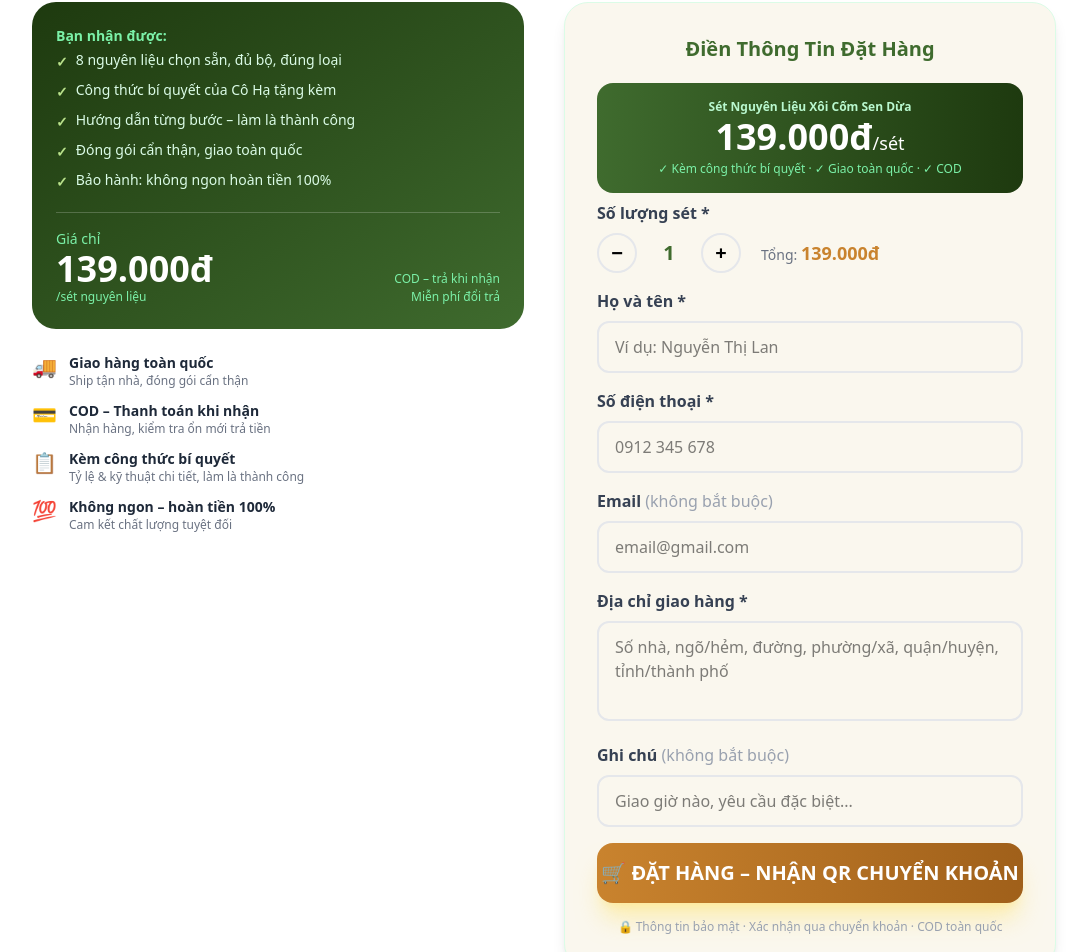
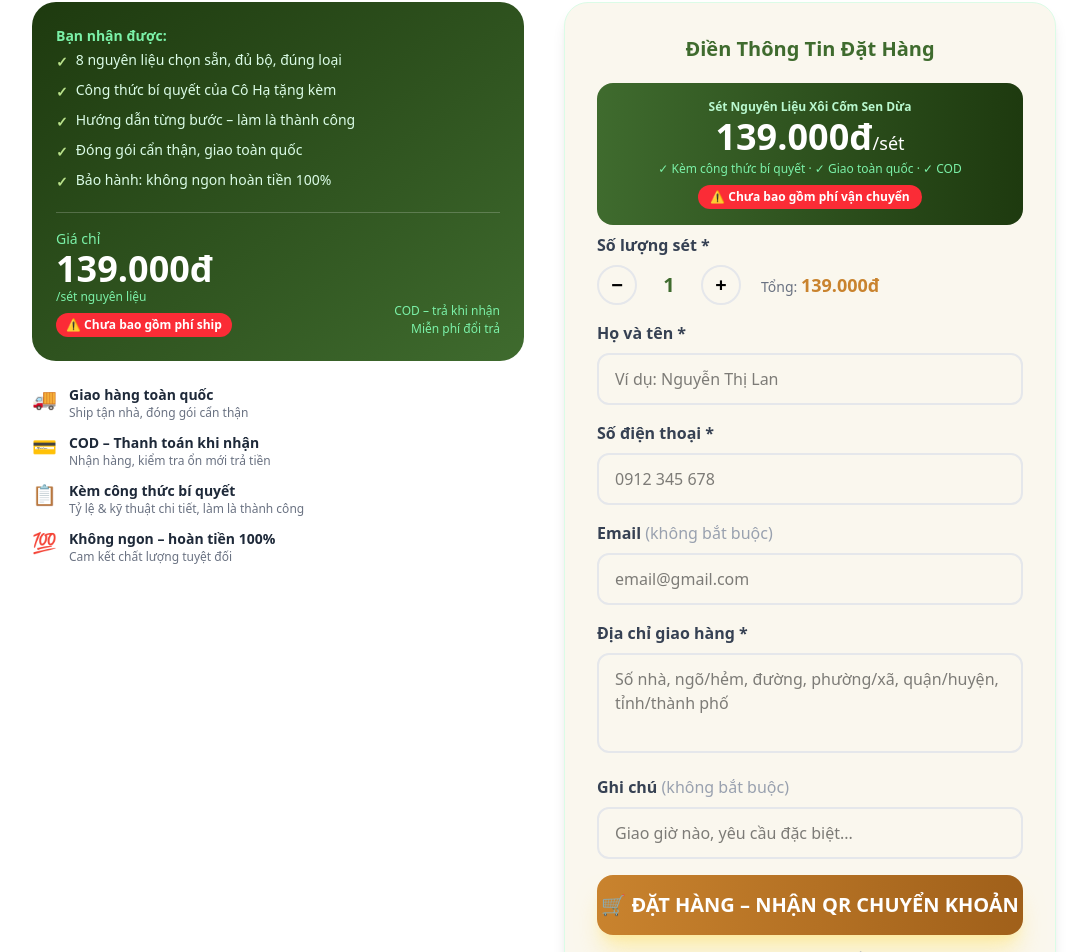
Before and after one commit to nhamha240587/Setxoicom, a Next.js app: page / in a window 1280 px wide. Shown: the part 9343-10295 px from the top of the page, without its empty margins (96-1183 px from the left). Built offline with nearby package versions, Linux system fonts and the light colour scheme.

Commit message:
fix: add red shipping fee notice on price display

```diff
--- a/app/page.tsx
+++ b/app/page.tsx
@@ -175,6 +175,7 @@ function OrderForm({ compact = false }: { compact?: boolean }) {
         <p className="text-green-200 text-xs font-semibold mb-0.5">Sét Nguyên Liệu Xôi Cốm Sen Dừa</p>
         <p className="text-4xl font-extrabold">{fmt(PRICE)}<span className="text-lg font-normal">/sét</span></p>
         <p className="text-green-300 text-xs mt-1">✓ Kèm công thức bí quyết · ✓ Giao toàn quốc · ✓ COD</p>
+        <p className="mt-2 bg-red-500 text-white text-xs font-bold px-3 py-1 rounded-full inline-block">⚠️ Chưa bao gồm phí vận chuyển</p>
       </div>
 
       {/* Quantity */}
@@ -704,6 +705,7 @@ export default function SetXoiCom() {
                     <p className="text-green-300 text-sm">Giá chỉ</p>
                     <p className="text-4xl font-extrabold">{fmt(PRICE)}</p>
                     <p className="text-green-300 text-xs">/sét nguyên liệu</p>
+                    <p className="mt-2 bg-red-500 text-white text-xs font-bold px-2.5 py-1 rounded-full inline-block">⚠️ Chưa bao gồm phí ship</p>
                   </div>
                   <div className="text-right">
                     <p className="text-xs text-green-300">COD – trả khi nhận</p>
```
